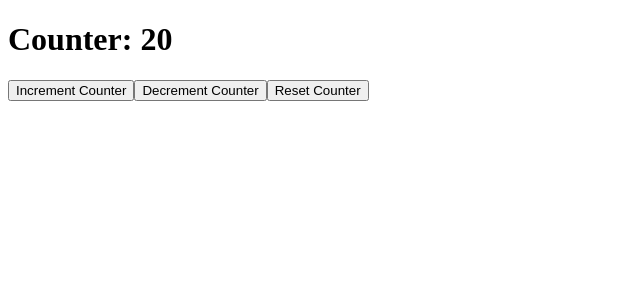
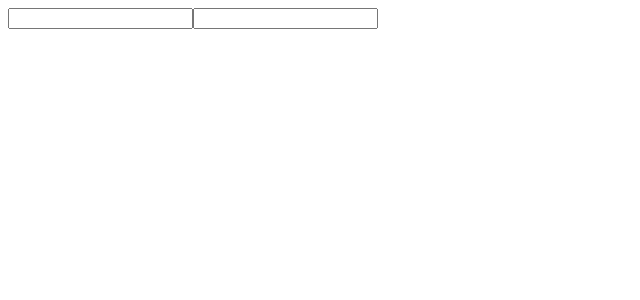
Before and after one commit to cicciocara/React-exercises, a React (Create React App) app in the folder react-exercises/: page / in a window 1280 px wide. Shown: the top 300 px of the page, without its empty margins (0-640 px from the left). Built offline with nearby package versions, Linux system fonts and the light colour scheme.

Commit message:
feat/exercise custom-hooks-02 completed

```diff
--- a/react-exercises/src/App.js
+++ b/react-exercises/src/App.js
@@ -1,18 +1,6 @@
 import React from 'react';
-import { ClickCounter } from './ClickCounter';
-import { ClickTracker } from './ClickTracker';
-import { Container } from './Container';
-import { Counter } from './Counter';
-import { DisplayLanguage } from './DisplayLanguage';
-import { GitHubUserList } from './GitHubUserList';
-import { Hello } from './Hello';
-import { InteractiveWelcome } from './InteractiveWelcome';
-import { LanguageContext } from './LanguageContext';
-import { Login } from './Login';
-import { Sum } from './Sum';
-import { TodoList } from './TodoList';
-import { UncontrolledLogin } from './UncontrolledLogin';
-import { Welcome } from './Welcome';
+
+import { ControlledForm } from './ControlledForm';
 
 function onLogin(state) {
   return console.log(state);
@@ -38,7 +26,7 @@ export class App extends React.Component {
   render() {
     return (
       <div>
-        <Counter initialValue={20} />
+        <ControlledForm />
       </div>
     );
   }
--- /dev/null
+++ b/react-exercises/src/ControlledForm.js
@@ -0,0 +1,16 @@
+/* Create a custom hook that keeps track of the state
+of a controlled form with the username and password inputs,
+ and returns the current value
+ of the inputs as well as an event handler to update either input. */
+import { UseControlledForm } from './UseControlledForm';
+
+export function ControlledForm() {
+  const { data, handleInput } = UseControlledForm();
+
+  return (
+    <div>
+      <input name='username' value={data.username} onChange={handleInput} />
+      <input name='password' value={data.password} type='password' onChange={handleInput} />
+    </div>
+  );
+}
--- /dev/null
+++ b/react-exercises/src/UseControlledForm.js
@@ -0,0 +1,23 @@
+import { useCallback, useState } from 'react';
+
+export function UseControlledForm() {
+  const [data, setData] = useState({
+    username: '',
+    password: '',
+  });
+
+  const handleInput = useCallback(function handleInput(event) {
+    const { name, value } = event.target;
+
+    setData((data) => {
+      return {
+        ...data,
+        [name]: value,
+      };
+    });
+  }, []);
+  return {
+    data,
+    handleInput,
+  };
+}
```
